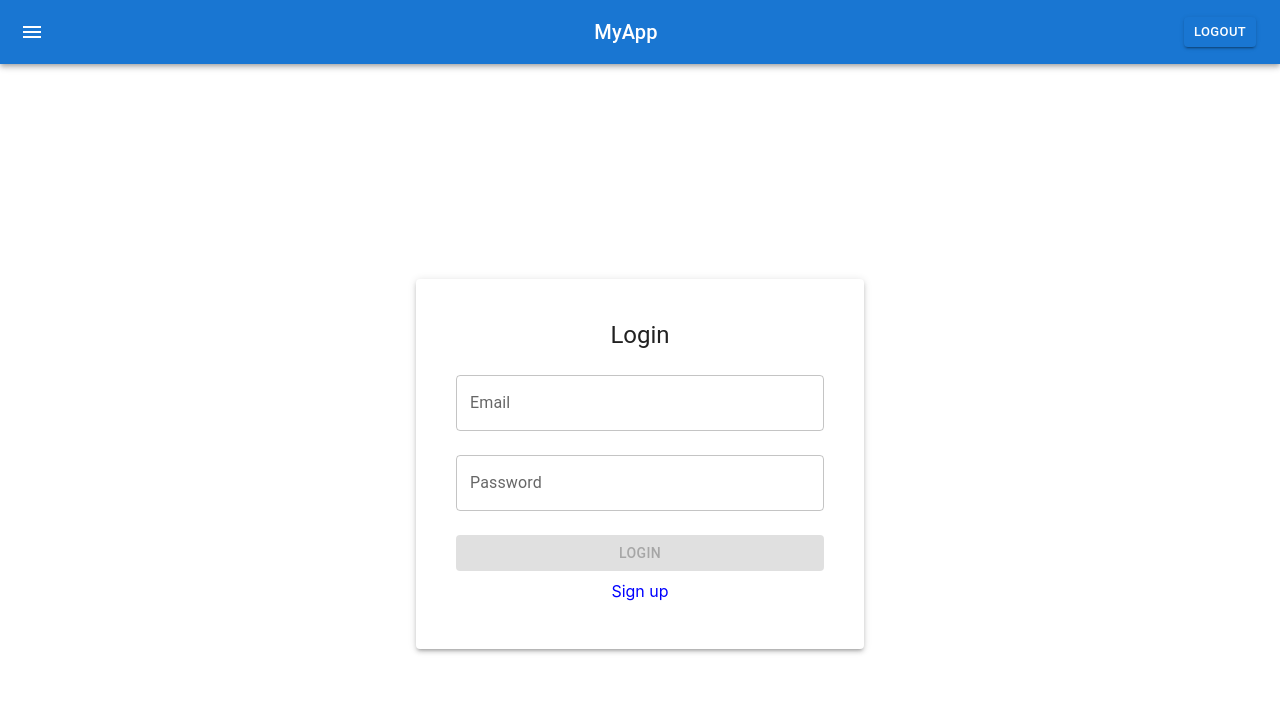
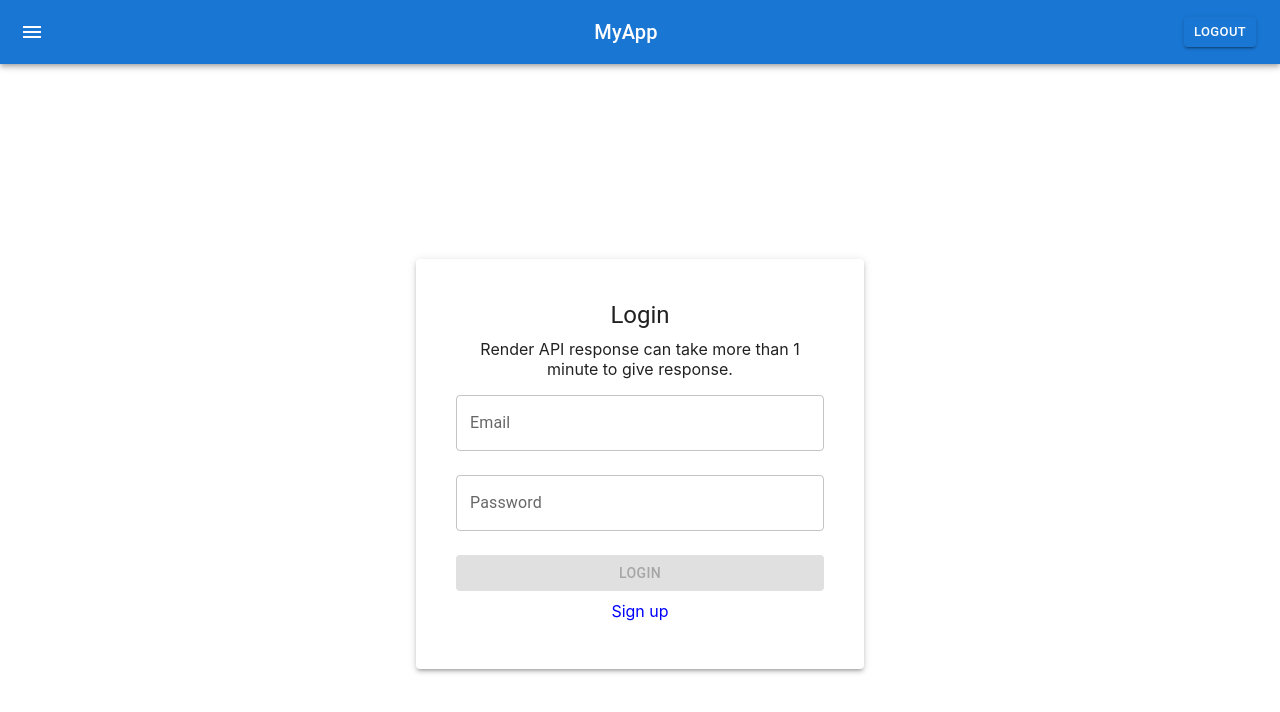
Before and after one commit to rav39439/TodoAssignment, a React (Create React App) app: page / in a window 1280 px wide. Shown: the top 712 px of the page. Built offline with nearby package versions, Linux system fonts and the light colour scheme.

Commit message:
render response handle

```diff
--- a/src/Pages/Login/Login.jsx
+++ b/src/Pages/Login/Login.jsx
@@ -30,7 +30,7 @@ const Login = (props) => {
       //  if( props.currentMessage!==null){
           seterrormessage(typeof(props.currentMessage)!=='undefined'&& props.currentMessage!==null?props.currentMessage.data.message:'Credentials are not valid')
       //  }
-      },12000)
+      },21000)
 
 
   };
@@ -42,6 +42,7 @@ const Login = (props) => {
           <Typography variant="h5" textAlign="center" gutterBottom>
             Login
           </Typography>
+          <hint>Render API response can take more than 1 minute to give response.</hint>
 <form onSubmit={handleSubmit(onSubmit)}>
       <TextField
         label="Email"
```
